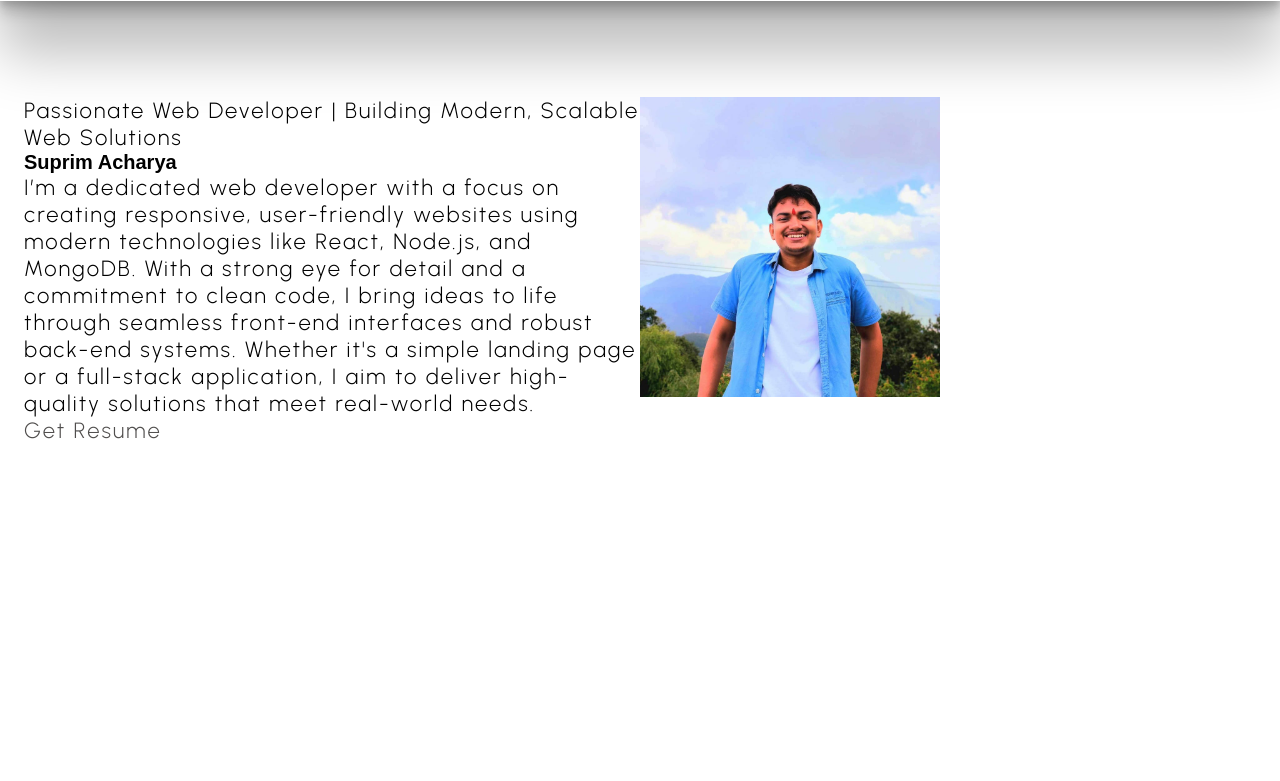
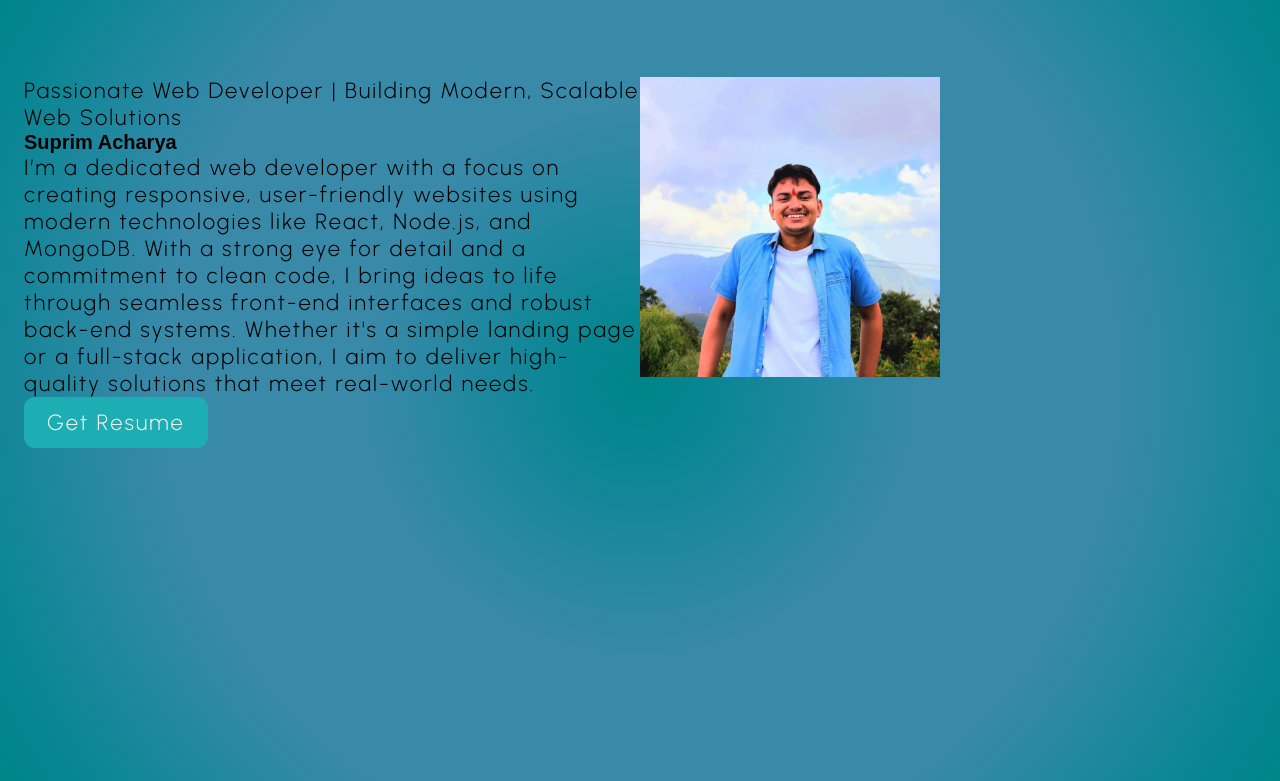
Before and after one commit to Suprim24/responsive-design-practice, a plain HTML site: page index.html in a window 1280 px wide. Shown: the part 117-898 px from the top of the page. Before the commit the page ends 800 px from the top, so only its background shows below. Drawn offline with Linux system fonts and the light colour scheme.

Commit message:
updated stuff

```diff
--- a/index.html
+++ b/index.html
@@ -12,7 +12,7 @@
       <div class="container">
         <div class="navbar-img">
           <a href="index.html">
-            <img width="90rem" src="./assets/icon.png" alt="suprim logo"
+            <img width="70rem" src="./assets/icon.png" alt="suprim logo"
           /></a>
         </div>
         <nav class="navbar">
@@ -29,6 +29,7 @@
     </header>
     <!-- nav-section-end -->
     <!-- ========== Start hero-Section ========== -->
+     <main>
     <div class="section-hero">
       <div class="container grid grid-two-cols">
         <div class="hero-section-cont">
@@ -38,7 +39,7 @@
           <h1 class="hero-heading">Suprim Acharya
             <p class="hero-para">I’m a dedicated web developer with a focus on creating responsive, user-friendly websites using modern technologies like React, Node.js, and MongoDB. With a strong eye for detail and a commitment to clean code, I bring ideas to life through seamless front-end interfaces and robust back-end systems. Whether it's a simple landing page or a full-stack application, I aim to deliver high-quality solutions that meet real-world needs.
                 <div class="hero-btn">
-                    <a href="./assets/suprim_resume (1).pdf"download class="btn-w">Get Resume</a>
+                    <a href="./assets/suprim_resume (1).pdf"download class="btn btn-w">Get Resume</a>
                 </div>
 </p>
 </h1>
@@ -50,6 +51,7 @@
         </div>
       </div>
     </div>
+    </main>
 
     <!-- ========== End hero-Section ========== -->
   </body>
--- a/style.css
+++ b/style.css
@@ -1,79 +1,105 @@
-
-@import url('https://fonts.googleapis.com/css2?family=Roboto:ital,wght@0,100..900;1,100..900&family=Urbanist:ital,wght@0,100..900;1,100..900&display=swap');
-*{
+@import url("https://fonts.googleapis.com/css2?family=Roboto:ital,wght@0,100..900;1,100..900&family=Urbanist:ital,wght@0,100..900;1,100..900&display=swap");
+* {
   padding: 0;
   margin: 0;
   box-sizing: border-box;
   font-family: "Urbanist";
 }
-html{
+html {
   font-size: 62.5%;
   /* 1rem=10px */
 }
-h1,h2,h3,h4,h5,h6{
+h1,
+h2,
+h3,
+h4,
+h5,
+h6 {
   font-family: "Poppins", sans-serif;
 }
-li,a,p{
-    font-family: "Urbanist",sans-serif;
+li,
+a,
+p {
+  font-family: "Urbanist", sans-serif;
   letter-spacing: 0.2rem;
   font-size: 2.2rem;
   font-weight: 344;
 }
-a{
+a {
   text-decoration: none;
   color: var(--para-color);
-
 }
-li{
+li {
   list-style: none;
 }
 /* theme */
-:root{
- --main-color:#008489;
- --supporting-color :#ebf3fe;
- --bg-color:#ffffff;
- --headingc-olor:#000a19;
+:root {
+  --main-color: #1caeb3;
+  --supporting-color: #ebf3fe;
+  --bg-color: #ffffff;
+  --headingc-olor: #000a19;
   --para-color: #504e4d;
+  --hover-color:#067b7f;
+  --btn-txt:#f5f5f5;
+  --box-shd:rgba(0, 0, 0, 0.25) 0px 54px 55px, rgba(0, 0, 0, 0.12) 0px -12px 30px, rgba(0, 0, 0, 0.12) 0px 4px 6px, rgba(0, 0, 0, 0.17) 0px 12px 13px, rgba(0, 0, 0, 0.09) 0px -3px 5px;
 }
 
 /* layout */
 
-       .container{
+.container {
   max-width: 128rem;
   margin: 0 auto;
   padding: 9.6rem 2.4rem;
 }
-       .grid{
+.grid {
   display: grid;
 }
-       .grid-two-cols{
-        grid-template-columns: repeat(2,1fr);
+.grid-two-cols {
+  grid-template-columns: repeat(2, 1fr);
+}
+/*! modeul/ reusable */
+.btn{
+    padding: 1.2rem 2.3rem;
+    background-color: var(--main-color);
+    display:inline-block;
+    border-radius: 1.1rem;
+    -webkit-border-radius: 1.1rem;
+    -moz-border-radius: 1.1rem;
+    -ms-border-radius: 1.1rem;
+    -o-border-radius: 1.1rem;
+    color: var(--btn-txt);
+
+}
+  /* state */
+.btn:hover{
+    background-color:var(--hover-color) ;
+    cursor: pointer;
+    box-shadow: var(--button-shadow);
 }
 /* nav-section */
-       .section-nav{
+.section-nav {
   width: 100%;
-        box-shadow: rgba(0, 0, 0, 0.25) 0px 54px 55px, rgba(0, 0, 0, 0.12) 0px -12px 30px, rgba(0, 0, 0, 0.12) 0px 4px 6px, rgba(0, 0, 0, 0.17) 0px 12px 13px, rgba(0, 0, 0, 0.09) 0px -3px 5px;
+  box-shadow: rgba(0, 0, 0, 0.25) 0px 54px 55px,
+    rgba(0, 0, 0, 0.12) 0px -12px 30px, rgba(0, 0, 0, 0.12) 0px 4px 6px,
+    rgba(0, 0, 0, 0.17) 0px 12px 13px, rgba(0, 0, 0, 0.09) 0px -3px 5px;
 }
-       .section-nav .container{
+.section-nav .container {
   display: flex;
   align-items: center;
   justify-content: space-between;
   padding: 1.1rem 0;
-
-
 }
-       .section-nav .container .navbar ul{
+.section-nav .container .navbar ul {
   display: flex;
   gap: 3.2rem;
-          & li a{
+  & li a {
     color: var(--headingc-olor);
     text-transform: uppercase;
     font-weight: 600;
     font-size: 1.6rem;
     position: relative;
-
   }
-        & ::after{
+  & ::after {
     content: "";
     position: absolute;
     left: 0;
@@ -90,3 +116,13 @@ li{
     width: 100%;
   }
 }
+/* end-nav-sec */
+/***** hero-section *****/
+main{
+    height: 100vh;
+   background-image: radial-gradient(circle, #008489, #078692, #18879b, #2988a3, #3989a9, #3989a9, #3989a9, #3989a9, #2988a3, #18879b, #078692, #008489);
+}
+
+
+
+/***** End hero-section *****/
```
Lines whose indentation alone changed are shown as unchanged.
